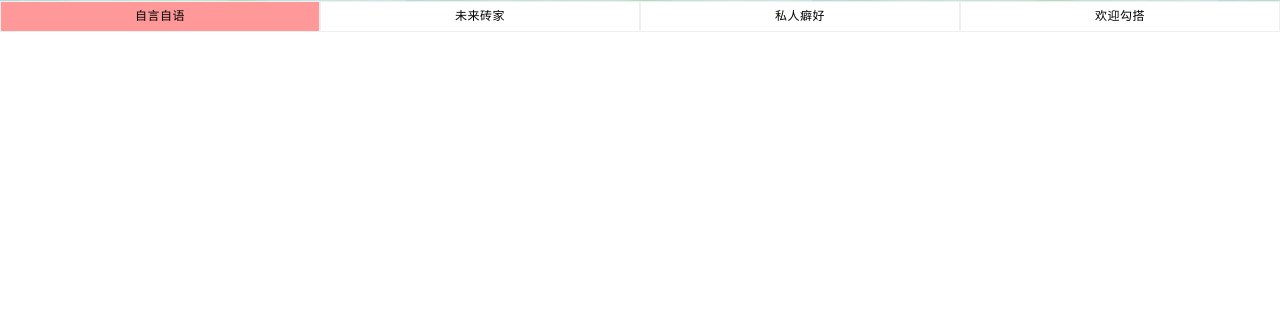
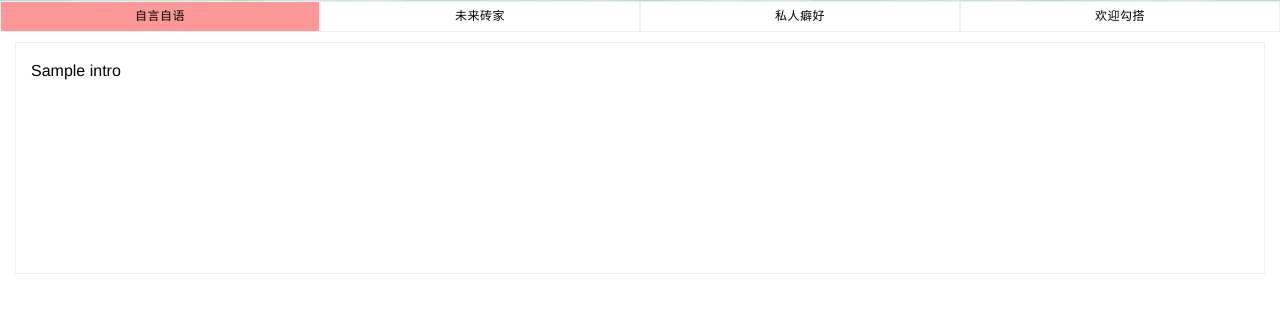
Before and after one commit to SummerCheng/uband-s2--V, a Flask app: template templates/person.html in a window 1280 px wide. Shown: the part 189-502 px from the top of the page. Run offline with Flask 2, Linux system fonts and the light colour scheme; the template is opened without the code that fills it: most values are stand-ins (such as "Sample title", 1, 10 or a date in 2020); grey boxes marked "Sample" are stand-in pictures.

Commit message:
update index.json (add intro of A10134)

```diff
--- a/static/css/person.css
+++ b/static/css/person.css
@@ -26,7 +26,7 @@
 
 .Top-back{
     padding-left:20px;
-    opacity: 0.5
+    opacity: 0.5;
 }
 
 /*desc-section*/
@@ -73,3 +73,16 @@
 .navbar_item_on{
     background-color: #FF9999;
 }
+
+.Bottom{
+    width:100%;
+}
+
+.details-intro{
+    min-height: 200px;  /*块级元素默认width 100%*/
+    margin-left:15px;
+    margin-right: 15px;
+    border: solid 1px #EFEFEF;
+    margin-top: 10px;
+    padding: 15px;
+}
--- a/static/json/A10134.json
+++ b/static/json/A10134.json
@@ -32,6 +32,4 @@
         ]
     }
 
-
-
 }
--- a/templates/person.html
+++ b/templates/person.html
@@ -36,9 +36,9 @@
     </div>
     <!-- end of Top-->
     <div class="Bottom">
-
-
-
+        <div class="details-intro">
+            {{data.intro | safe}}
+        </div>
 	</div>
 </body>
 </html>
```
Also changed, not shown: static/json/index.json (+4 -2 lines). Lines whose indentation alone changed are shown as unchanged.
